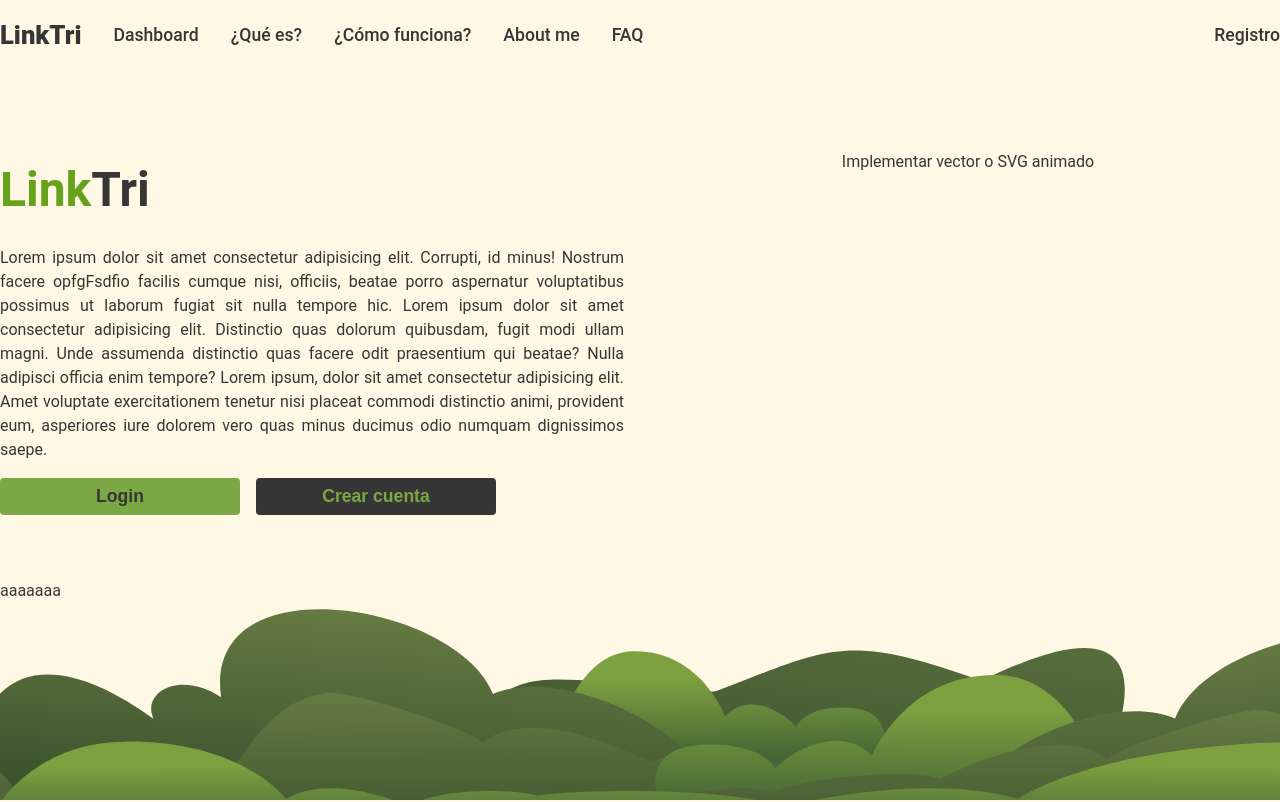
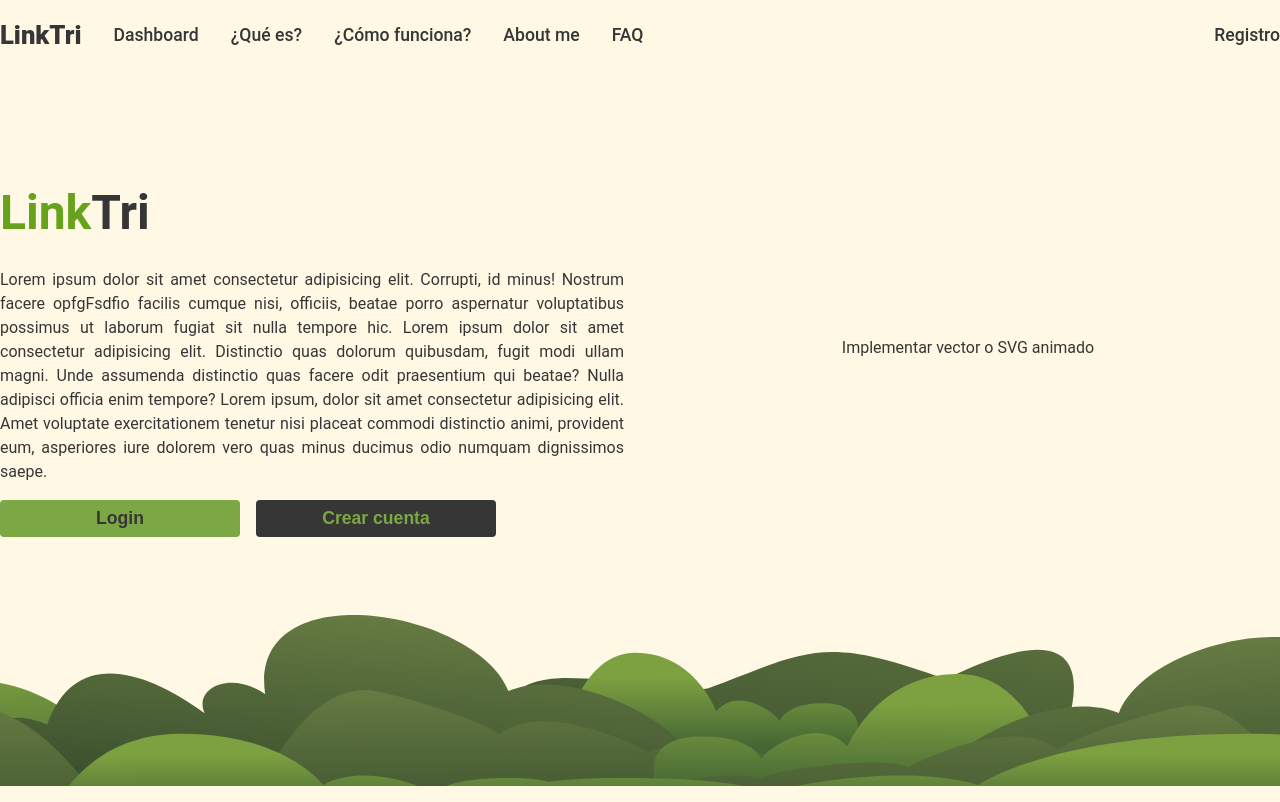
Before and after one commit to AdrianDader/LinkTri, a React (Vite) app in the folder FrontEnd/: page / in a window 1280 px wide. Shown: the top 802 px of the page. Built offline with nearby package versions, Linux system fonts and the light colour scheme.

Commit message:
CSS: hero section okey

```diff
--- a/FrontEnd/src/AppLinkTri.css
+++ b/FrontEnd/src/AppLinkTri.css
@@ -1,8 +1,12 @@
-#root {
+.max-width {
   max-width: 80rem;
   margin: 0 auto;
 
   /* text-align: center; */
+}
+
+.height-calc-100vh {
+    height: calc(100vh - 5.3rem);
 }
 
 /* NavBar */
--- a/FrontEnd/src/components/shared/NavBar.tsx
+++ b/FrontEnd/src/components/shared/NavBar.tsx
@@ -2,7 +2,7 @@ import { Link } from "react-router-dom";
 
 export default function NavBar() {
   return (
-    <div className="navbar__wrapper">
+    <div className="navbar__wrapper max-width">
       <nav className="navbar__list">
         <Link to="/" className="navbar__logo">LinkTri</Link>
         <Link to="/dashboard">Dashboard</Link>
--- /dev/null
+++ b/FrontEnd/src/pages/public/FullScreenSection.css
@@ -0,0 +1,42 @@
+.fullscreen-section {
+  position: relative;
+  height: 100vh;
+  width: 100vw;
+  overflow: hidden;
+}
+
+.background {
+  position: absolute;
+  top: 0;
+  left: 0;
+  height: 100%;
+  width: 100%;
+  background-repeat: no-repeat;
+  background-position: center;
+  background-size: cover;
+  z-index: -1;
+}
+
+/* Fondos definidos por clases */
+
+.background1 .background {
+  background-color: blueviolet;
+}
+
+.background2 .background {
+  background-image: url("./assets/otro_fondo.svg");
+}
+
+.content {
+  position: relative;
+  height: 100%;
+  max-width: 800px;
+  margin: 0 auto;
+  display: flex;
+  align-items: center;
+  justify-content: center;
+  text-align: center;
+  padding: 2rem;
+  z-index: 1;
+  color: white;
+}
--- a/FrontEnd/src/pages/public/HomePage.css
+++ b/FrontEnd/src/pages/public/HomePage.css
@@ -1,23 +1,23 @@
 .background {
-  position: relative;
-  height: 100vh;
-  max-width: none;
-    width: 100vw;
+  height: calc(100vh - 5.3rem);               /* altura igual al viewport */
+  width: 100vw;                 /* ancho igual al viewport */
   background-image: url("./../../assets/vector_arboles2.svg");
+  background-size: cover;
   background-repeat: no-repeat;
   background-position: bottom center;
-  background-size: cover;
-  position: absolute;
-  bottom: 0;
-  left: 0;
-  z-index: -1;
+  display: flex;
+  align-items: center;
+  z-index: -1;                  /* solo si usas capas superpuestas */
 }
 
+
 .hero__section {
+  /* margin: 0 auto; */
   display: grid;
-  grid-template-columns: repeat(2, 1fr); /* 3 columnas iguales */
+  grid-template-columns: 1fr 1fr;
   gap: 2rem;
-  margin: 4rem 0;
+  align-items: center;
+  margin-bottom: 10rem;
 }
 
 .hero-buttons__wrapper {
@@ -30,3 +30,24 @@
   justify-content: center;
   align-items: center;
 }
+
+.height-viewport {
+  height: 100vh;
+}
+
+/* what is */
+
+.what-is__section {
+  width: 100vw;
+  position: relative;
+  left: 50%;
+  right: 50%;
+  margin-left: -50vw;
+  margin-right: -50vw;
+  background-color: firebrick;
+}
+
+.what-is__wrapper {
+    max-width: 80rem;
+
+}
--- a/FrontEnd/src/pages/public/HomePage.tsx
+++ b/FrontEnd/src/pages/public/HomePage.tsx
@@ -4,7 +4,8 @@ export default function HomePage() {
   return (
     <>
       {/* <h1>HomePage</h1> */}
-      <section className="background"></section>
+
+      <Hero />
       <Hero />
       <section className="height-viewport">aaaaaaa</section>
     </>
--- a/FrontEnd/src/pages/public/HomePageComponents/Hero.tsx
+++ b/FrontEnd/src/pages/public/HomePageComponents/Hero.tsx
@@ -5,7 +5,8 @@ import {
 export default function Hero() {
   return (
     <>
-      <section className="hero__section">
+      <section className="background">
+        <section className="hero__section max-width">
           <div className="hero__wrapper">
             <h1>
               <span style={{ color: "#66A21B", fontSize: "3rem" }}>Link</span>
@@ -14,15 +15,15 @@ export default function Hero() {
             <p>
               Lorem ipsum dolor sit amet consectetur adipisicing elit. Corrupti,
               id minus! Nostrum facere opfgFsdfio facilis cumque nisi, officiis,
-            beatae porro aspernatur voluptatibus possimus ut laborum fugiat sit
-            nulla tempore hic. Lorem ipsum dolor sit amet consectetur
+              beatae porro aspernatur voluptatibus possimus ut laborum fugiat
+              sit nulla tempore hic. Lorem ipsum dolor sit amet consectetur
               adipisicing elit. Distinctio quas dolorum quibusdam, fugit modi
-            ullam magni. Unde assumenda distinctio quas facere odit praesentium
-            qui beatae? Nulla adipisci officia enim tempore? Lorem ipsum, dolor
-            sit amet consectetur adipisicing elit. Amet voluptate exercitationem
-            tenetur nisi placeat commodi distinctio animi, provident eum,
-            asperiores iure dolorem vero quas minus ducimus odio numquam
-            dignissimos saepe.
+              ullam magni. Unde assumenda distinctio quas facere odit
+              praesentium qui beatae? Nulla adipisci officia enim tempore? Lorem
+              ipsum, dolor sit amet consectetur adipisicing elit. Amet voluptate
+              exercitationem tenetur nisi placeat commodi distinctio animi,
+              provident eum, asperiores iure dolorem vero quas minus ducimus
+              odio numquam dignissimos saepe.
             </p>
             <div className="hero-buttons__wrapper">
               <ButtonPrimary>Login</ButtonPrimary>
@@ -33,6 +34,7 @@ export default function Hero() {
             <p>Implementar vector o SVG animado</p>
           </div>
         </section>
+      </section>
     </>
   );
 }
```
Also changed, not shown: FrontEnd/src/pages/public/HomePageComponents/WhatIs.tsx (added, +11 -0 lines). Lines whose indentation alone changed are shown as unchanged.
